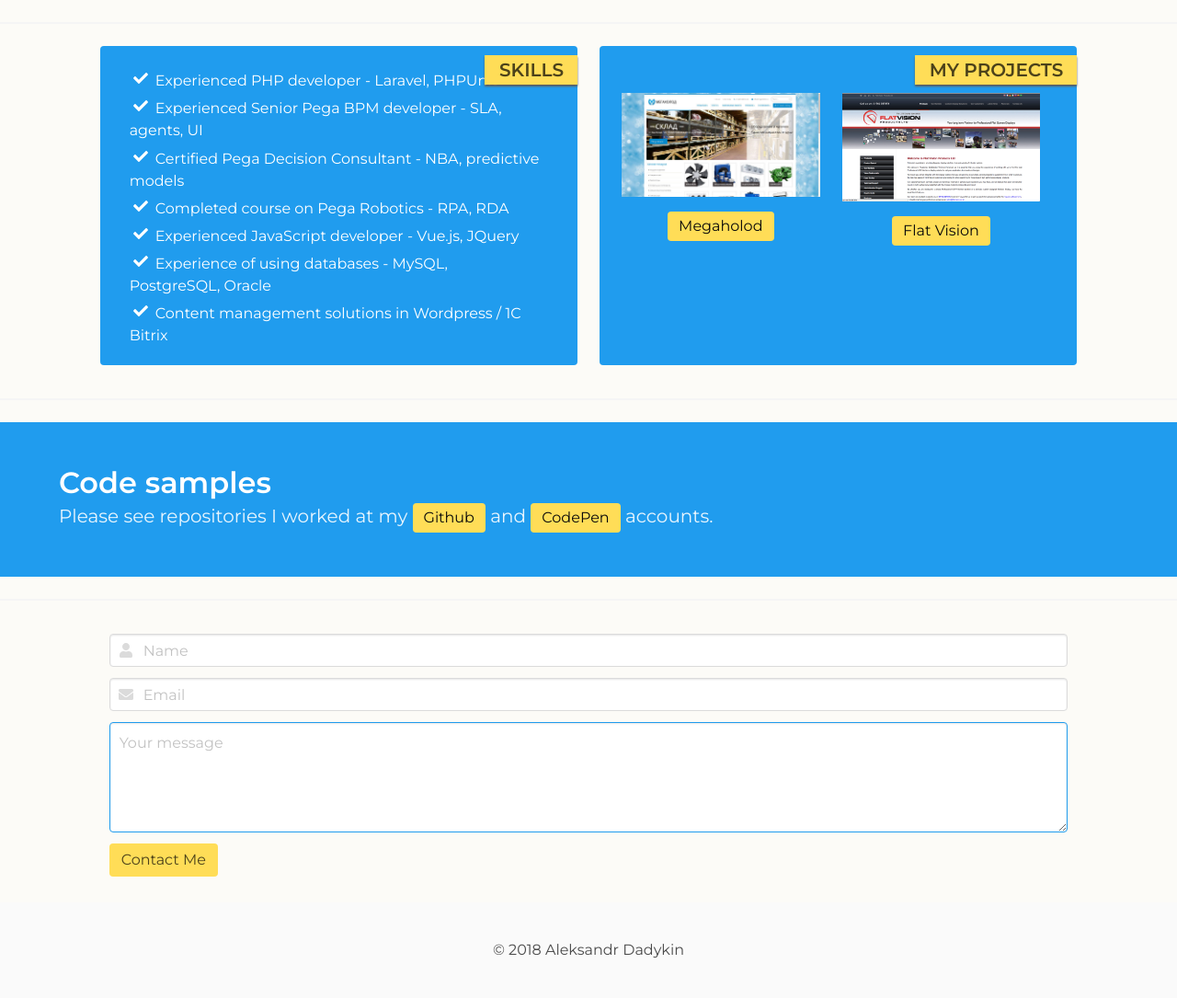
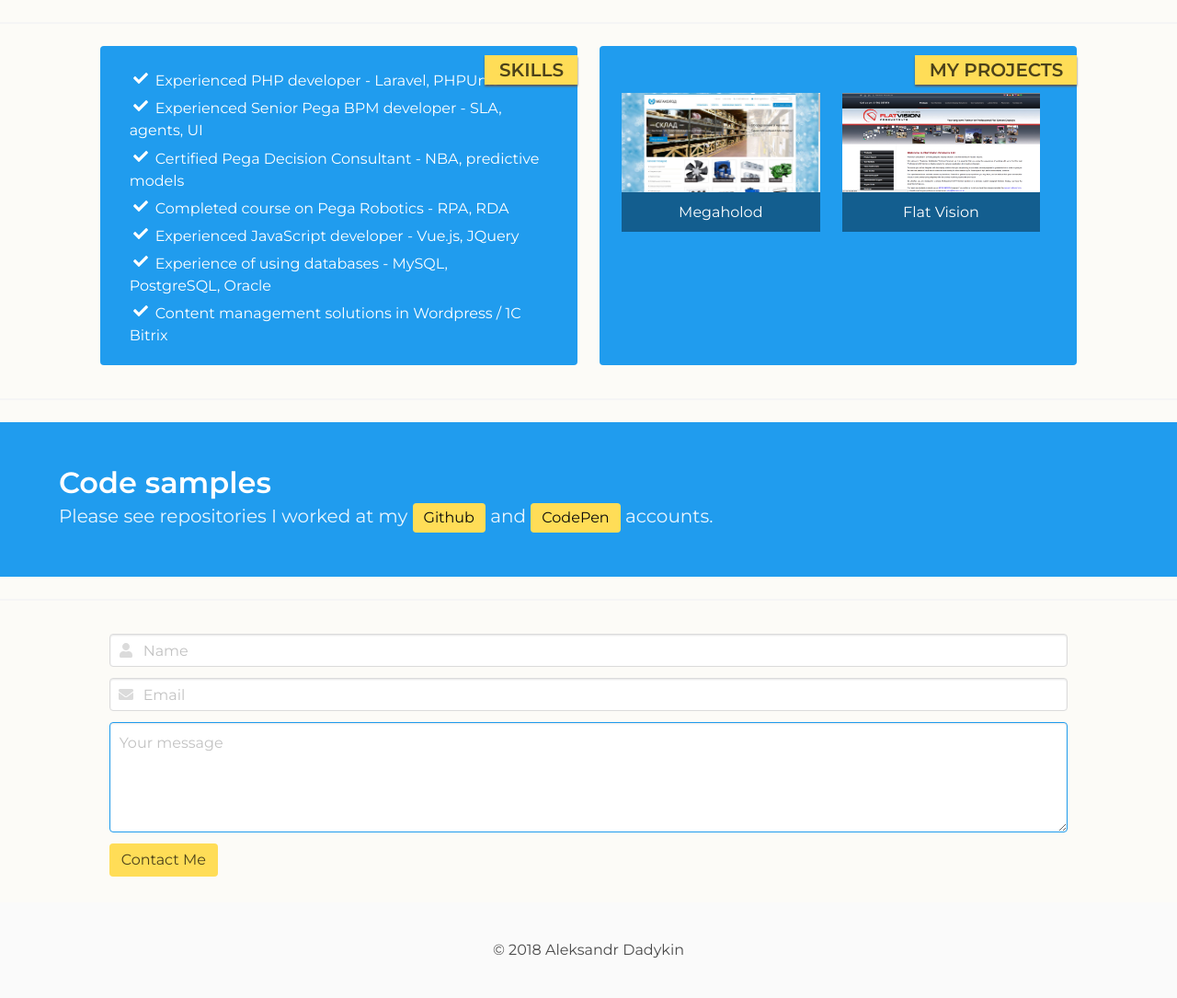
Before and after one commit to cetrix13/cetrix13.github.io, a Jekyll site: the page built from index.html, in a window 1280 px wide. Shown: the part 409-1494 px from the top of the page at 92% size. Built offline with Jekyll 4.4.1, drawn with Linux system fonts in a browser that asks for light colours; nearby versions of some CDN libraries.

Commit message:
Add transparent captions for images

```diff
--- a/_includes/page.html
+++ b/_includes/page.html
@@ -21,18 +21,22 @@
               <div class="ribbon is-medium is-warning"><span class="is-uppercase has-text-weight-semibold">My Projects</span></div>
               <div class="columns" style="margin-top:1.2rem;">
                 <div class="column is-6">
-                  <figure class="image">
+                  <figure class="image is-2by1">
                     <a data-lightbox="megaholod-demo" data-title="Megaholod's website" href="/images/megaholod-demo.jpg">
-                    <img src="/images/megaholod-demo.jpg"></a>
-                    <p class="subtitle has-text-centered"><span class="tag is-warning is-medium has-text-black">Megaholod</span></p>
+                    <img src="/images/megaholod-demo.jpg">
+                    <figcaption class="has-text-centered">Megaholod</figcaption>
+                    </a>
                 </div>
+                <div class="is-mobile transparent-divider"></div>
                 <div class="column is-6">
-                  <figure class="image">
+                  <figure class="image is-2by1">
                     <a data-lightbox="flatvision-demo" data-title="Flat Vision's website" href="/images/flatvision-demo.jpg">
-                    <img src="/images/flatvision-demo.jpg"></a>
-                    <p class="subtitle has-text-centered"><span class="tag is-warning is-medium has-text-black">Flat Vision</span></p>
+                    <img src="/images/flatvision-demo.jpg">
+                    <figcaption class="has-text-centered">Flat Vision</figcaption>
+                    </a>
                   </figure>
                 </div>
+                <div class="is-mobile transparent-divider"></div>
               </div>
             </div>
           </div>
--- a/_sass/_mystyles.sass
+++ b/_sass/_mystyles.sass
@@ -17,6 +17,15 @@ div.column.is-8:first-child
 .subtitle
   margin-top: 1rem
 
+figcaption
+  position: absolute
+  background: rgba(0,0,0,0.4)
+  color: #fff
+  width: 100%
+  padding: .6rem
+
+.transparent-divider
+  height: 3.0rem
 // For bloggging, post creation
 
 // Skills sections
```
